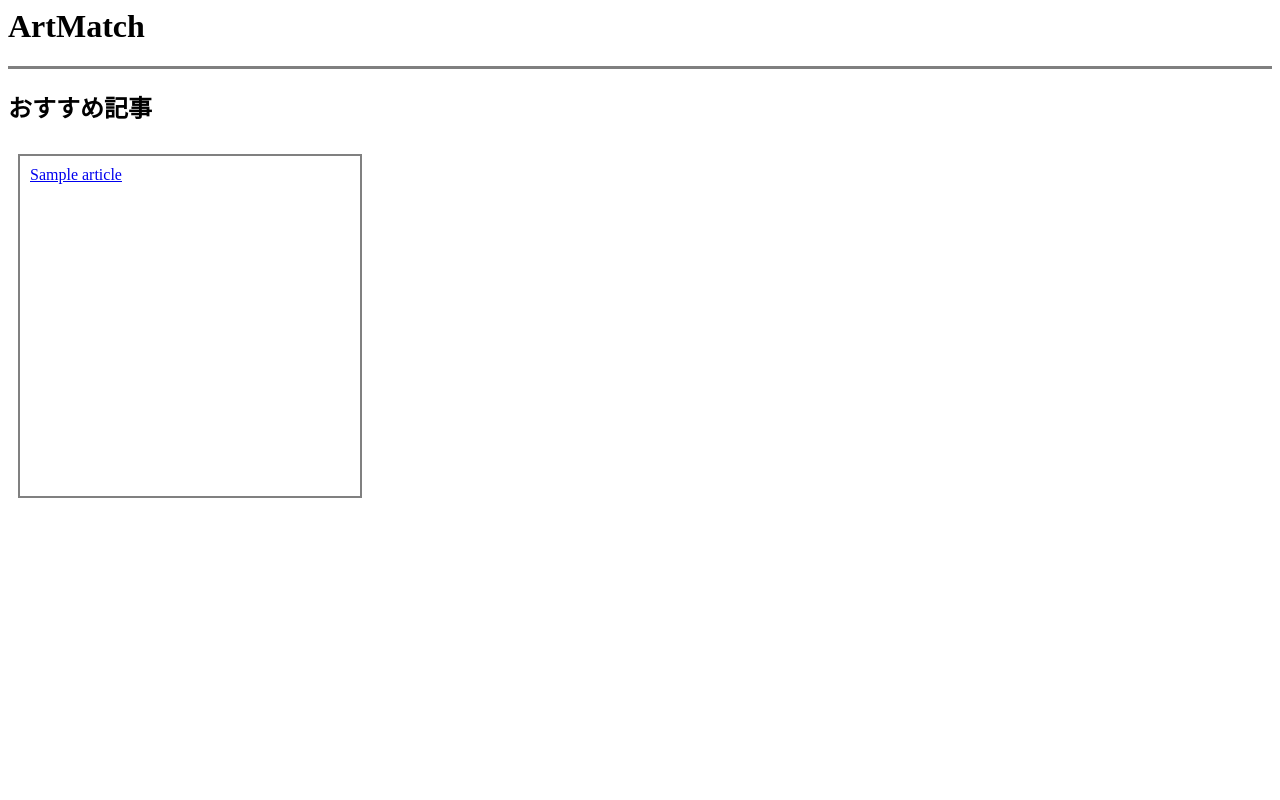
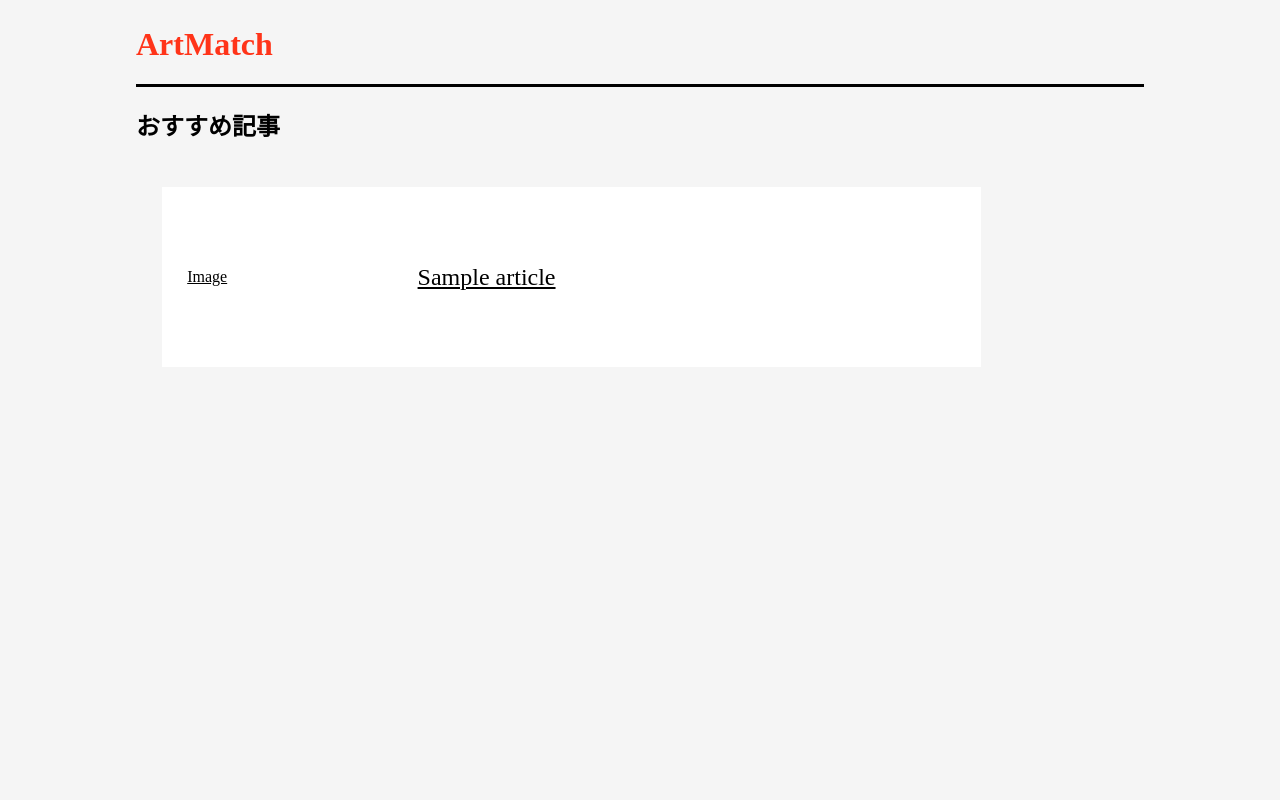
Before and after one commit to box16/ArtMatch, a Django app: template artmatch/articles/templates/articles/index.html in a window 1280 px wide. Run offline with Django 3.2, Linux system fonts and the light colour scheme; the template is opened without the code that fills it: most values are stand-ins (such as "Sample title", 1, 10 or a date in 2020).

Commit message:
Indexビューの基本的なデザイン作成

```diff
--- a/artmatch/articles/static/articles/index.css
+++ b/artmatch/articles/static/articles/index.css
@@ -1,17 +1,57 @@
+
+body{
+    background-color: #f5f5f5;
+}
 
 header{
-    border-bottom: 3px solid gray;
+    border-bottom: 3px solid #000000;
+    color: #FF3419;
 }
+
+main{
+    margin: 2vw 10vw 2vw;
+}
+
 .articles_container{
     display: flex;
-    flex-direction: row;
+    flex-direction: column;
     flex-wrap: wrap;
 }
 
 .articles_item{
-    border:2px solid gray;
-    margin: 10px;
-    padding:10px;
-    width: 25vw;
-    height: 25vw;
+    background-color: #ffffff;
+    margin: 2vw;
+    padding:2vw;
+    width: 60vw;
+    height: 10vw;
 }
+
+.item_container{
+    display: flex;
+    flex-direction: row;
+    flex-wrap: wrap;
+    align-items: center;
+    width: 100%;
+    height: 100%;
+}
+
+.article_image{
+    width: 30%;
+}
+.article_title{
+    width: 70%;
+    font-size: 1.5em;
+}
+
+a:link {
+    color: #000000;
+}
+a:visited {
+    color: #000000;
+}
+a:hover {
+    color: #01C2EF;
+}
+a:active {
+    color: #01C2EF;
+}
--- a/artmatch/articles/templates/articles/index.html
+++ b/artmatch/articles/templates/articles/index.html
@@ -1,23 +1,34 @@
 {% load static %}
 <link rel="stylesheet" type="text/css" href="{% static 'articles/index.css' %}">
+
+<main>
 
 <header>
     <h1>ArtMatch</h1>
 </header>
 
-<main>
 <h2>おすすめ記事</h2>
 {% if recommend_articles %}
 <div class="articles_container">
     {% for article in recommend_articles %}
-        <a  href="{% url 'articles:detail' article.id %}">
             <div class="articles_item">
-                {{ article.title }}
+                <a  href="{% url 'articles:detail' article.id %}">
+                    <div class="item_container">
+                        <div class="article_image">
+                            Image
+                        </div>
+                        <div class="article_title">
+                            {{ article.title }}
+                        </div>
+                    </div>
+                </a>
             </div>
-        </a>
+
     {% endfor %}
 </div>
+
 {% else %}
     <p>おすすめ記事はありません</p>
 {% endif %}
+
 </main>
```
